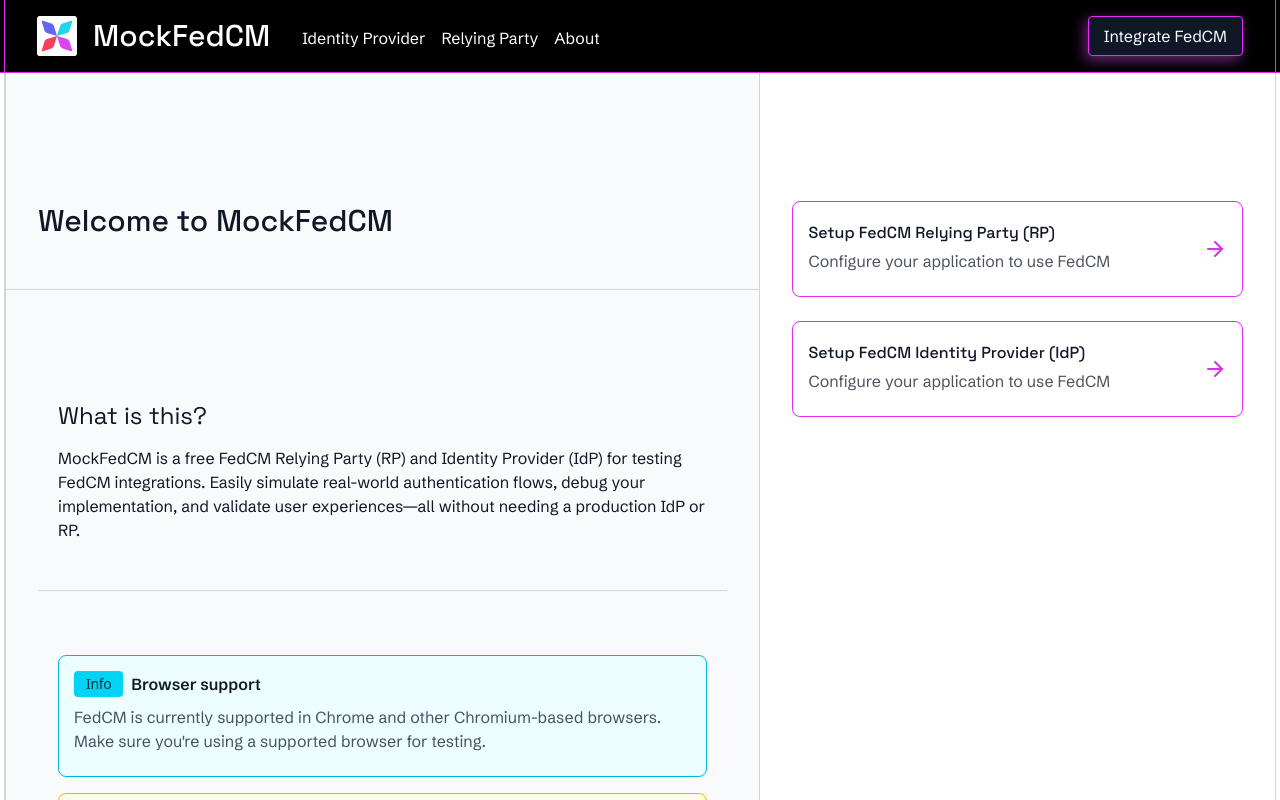
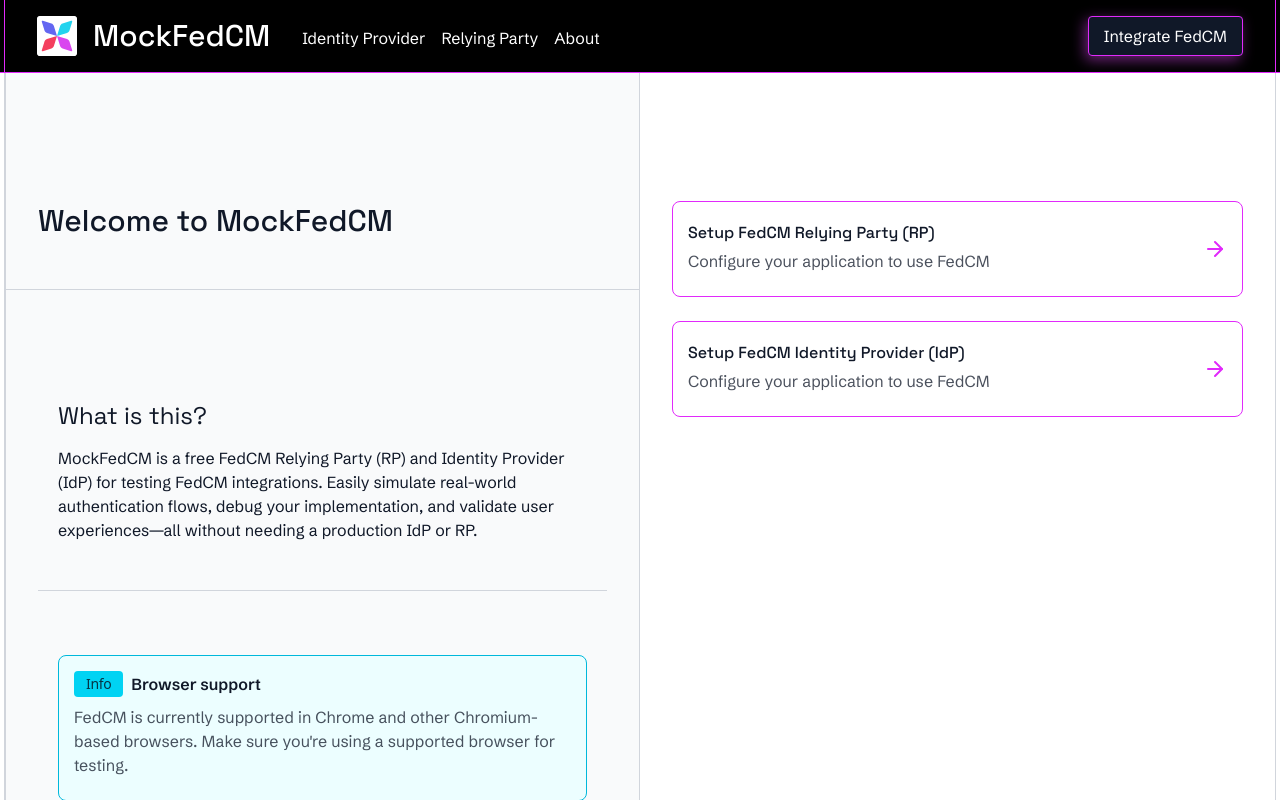
Before and after one commit to ory/mockfedcm, a Next.js app: page / in a window 1280 px wide. Shown: the top 800 px of the page. Built offline with nearby package versions, Linux system fonts and the light colour scheme.

Commit message:
Fixed width components for larger screens

```diff
--- a/src/components/layouts/genericPageLayout.tsx
+++ b/src/components/layouts/genericPageLayout.tsx
@@ -77,7 +77,7 @@ const GenericPageLayout = ({
 
         <div className="self-stretch flex-1 flex flex-col md:flex-row justify-start items-start w-full">
           <div
-            className="w-full md:flex-1 md:order-2 h-full px-4 md:px-8 flex flex-col justify-start items-center gap-8 border-y md:border-b-0 border-gray-300"
+            className="w-full md:w-1/2 md:order-2 h-full px-4 md:px-8 flex flex-col justify-start items-center gap-8 border-y md:border-b-0 border-gray-300"
             ref={formRef}
           >
             {FormContent && <FormContent {...formContentProps} />}
@@ -85,7 +85,7 @@ const GenericPageLayout = ({
 
           <div
             ref={explanationRef}
-            className="w-full md:flex-1 md:order-1 h-full py-8 md:py-32 bg-gray-50 flex flex-col justify-start items-center gap-4 border border-gray-300"
+            className="w-full md:w-1/2 md:order-1 h-full py-8 md:py-32 bg-gray-50 flex flex-col justify-start items-center gap-4 border border-gray-300"
             style={
               isLargeScreen && formHeight
                 ? { minHeight: `${formHeight}px` }
```
